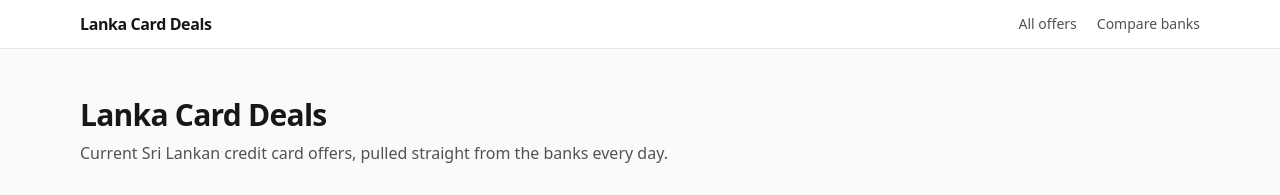
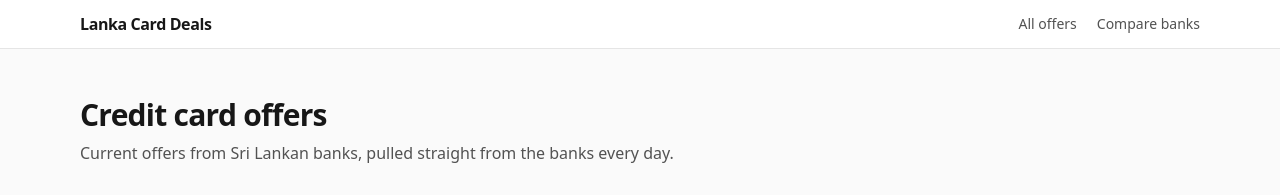
Before and after one commit to AshanOdi/CardOff, a Next.js app: page / in a window 1280 px wide. Shown: the top 195 px of the page. Built offline with nearby package versions, Linux system fonts and the light colour scheme; no server answers; the database is empty.

Commit message:
feat: retitle home page heading under site header

```diff
--- a/src/app/page.tsx
+++ b/src/app/page.tsx
@@ -20,9 +20,9 @@ export default async function HomePage({ searchParams }: { searchParams: SearchP
   return (
     <main className="mx-auto max-w-6xl px-4 py-8 sm:py-12">
       <header className="mb-8">
-        <h1 className="text-3xl font-bold tracking-tight">Lanka Card Deals</h1>
+        <h1 className="text-3xl font-bold tracking-tight">Credit card offers</h1>
         <p className="mt-2 text-neutral-600">
-          Current Sri Lankan credit card offers, pulled straight from the banks every day.
+          Current offers from Sri Lankan banks, pulled straight from the banks every day.
         </p>
       </header>
 
```
